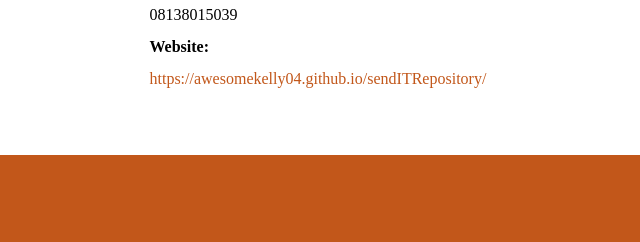
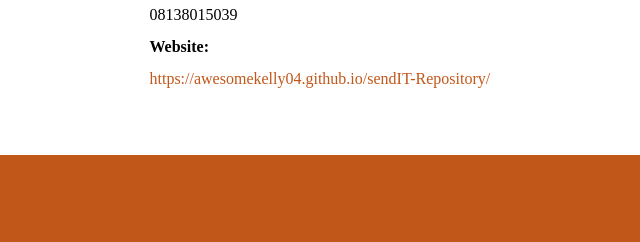
Before and after one commit to awesomeKelly04/SendIT-Repository, a plain HTML site: page contactus.html in a window 1280 px wide. Shown: the part 357-599 px from the top of the page, 183-823 px from the left. Drawn offline with Linux system fonts and the light colour scheme.

Commit message:
My sendIT UI

```diff
--- a/contactus.html
+++ b/contactus.html
@@ -44,7 +44,7 @@
       <div class="parcels-view">
         <h3>Our Contact Details</h3><br>
         <h1>Address:</h1><br>Behind Police Signboard,<br>Airport road, <br>Lugbe, Abuja - FCT<br><br>
-        <h1>Phone Number:</h1><br>08138015039<br><br><h1>Website:</h1><br><a href="https://awesomekelly04.github.io/sendITRepository/">https://awesomekelly04.github.io/sendITRepository/</a><br><br><br><br>
+        <h1>Phone Number:</h1><br>08138015039<br><br><h1>Website:</h1><br><a href="https://awesomekelly04.github.io/sendIT-Repository/">https://awesomekelly04.github.io/sendIT-Repository/</a><br><br><br><br>
       </div>
     </section>
     </main>
```
